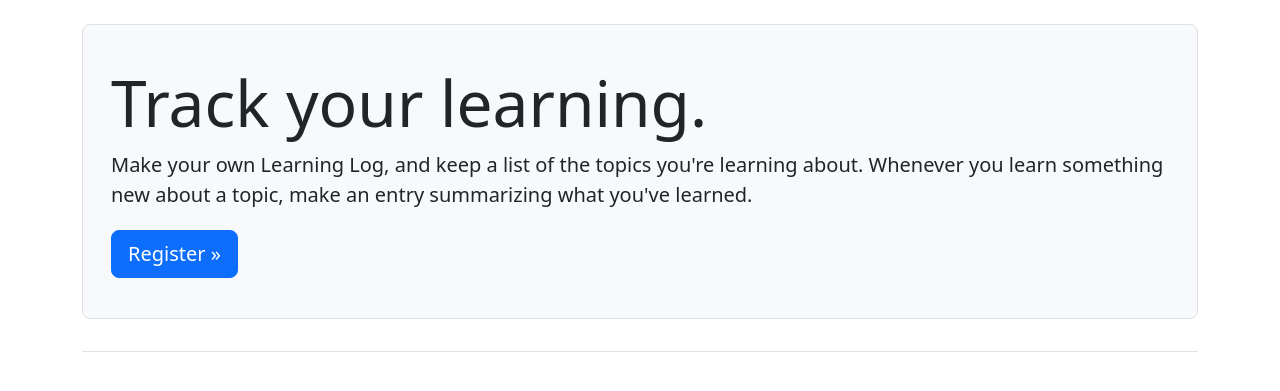
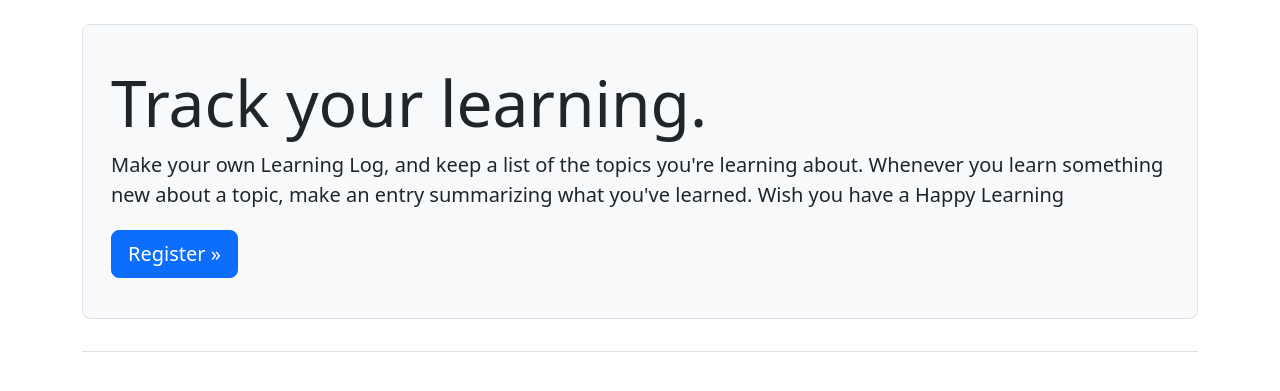
Before and after one commit to Binod-Bk/Django_Learning_Log_Project, a Django app: page / in a window 1280 px wide. Shown: the part 58-449 px from the top of the page. Run offline with Django 5.2, Linux system fonts and the light colour scheme; some libraries are stand-ins or nearby versions.

Commit message:
Index Page Design

```diff
--- a/learning_logs/templates/learning_logs/index.html
+++ b/learning_logs/templates/learning_logs/index.html
@@ -7,7 +7,7 @@
 
       <p class="lead">Make your own Learning Log, and keep a list of the
       topics you're learning about. Whenever you learn something new
-      about a topic, make an entry summarizing what you've learned.</p>
+      about a topic, make an entry summarizing what you've learned. Wish you have a Happy Learning</p>
 
       <a class="btn btn-primary btn-lg mt-1"
           href="{% url 'accounts:register' %}">Register &raquo;</a>
```
